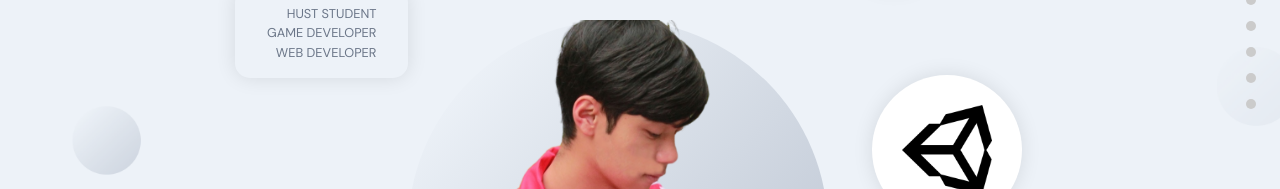
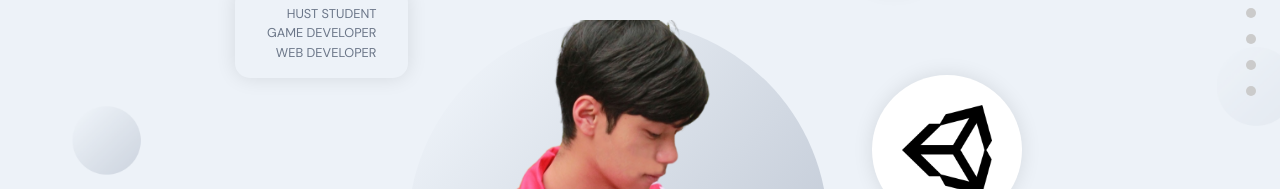
Before and after one commit to diepanhng0711/portfolio-react-app, a React (Create React App) app in the folder frontend/: page / in a window 1280 px wide. Shown: the part 361-550 px from the top of the page. Built offline with nearby package versions, Linux system fonts and the light colour scheme; no server answers.

Commit message:
Fix NavDots bug

```diff
--- a/frontend/src/components/NavigationDots.jsx
+++ b/frontend/src/components/NavigationDots.jsx
@@ -3,7 +3,7 @@ import React from 'react'
 const NavigationDots = ({ active }) => {
     return (
         <div className="app__navigation">
-            {['home', 'about', 'work', 'skills', 'testimonials' , 'contact'].map((item, index) => (
+            {['home', 'about', 'work', 'skills', 'contact'].map((item, index) => (
                 <a
                     href={`#${item}`}
                     key={item + index}
```
